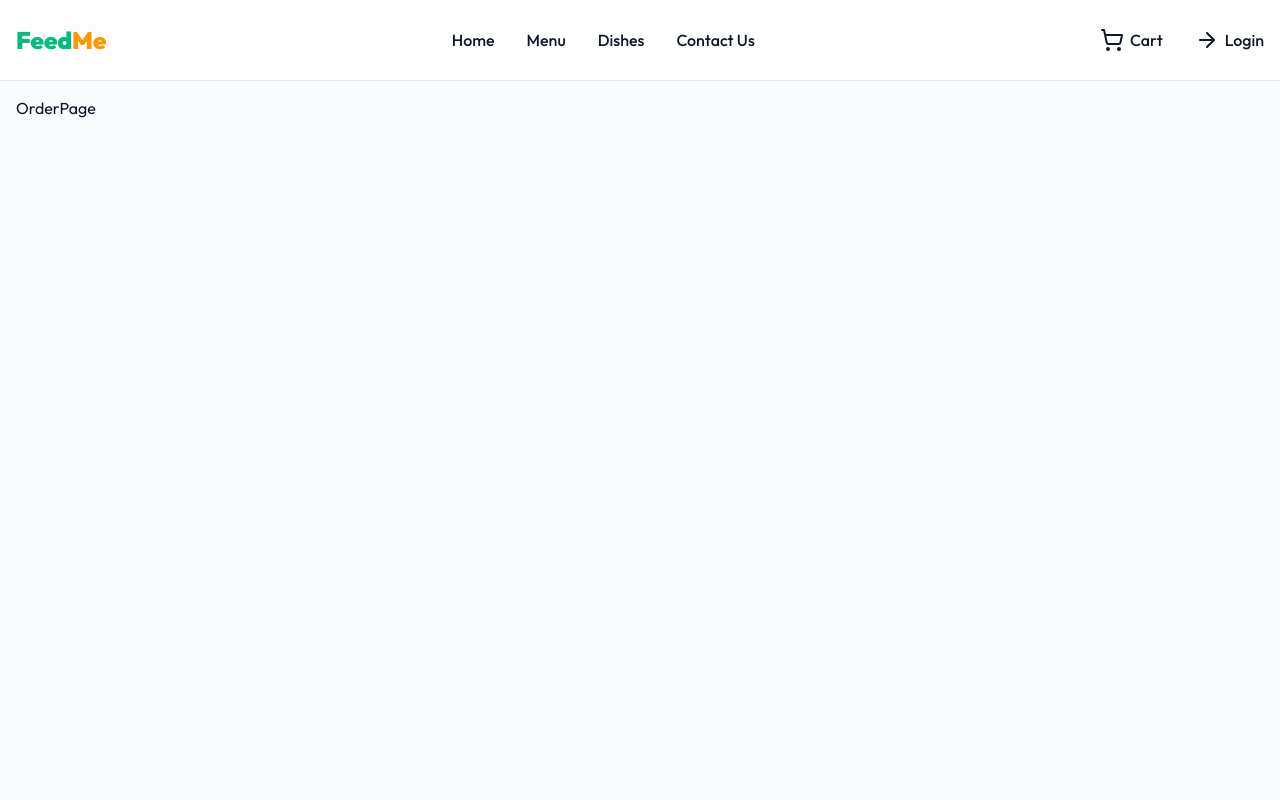
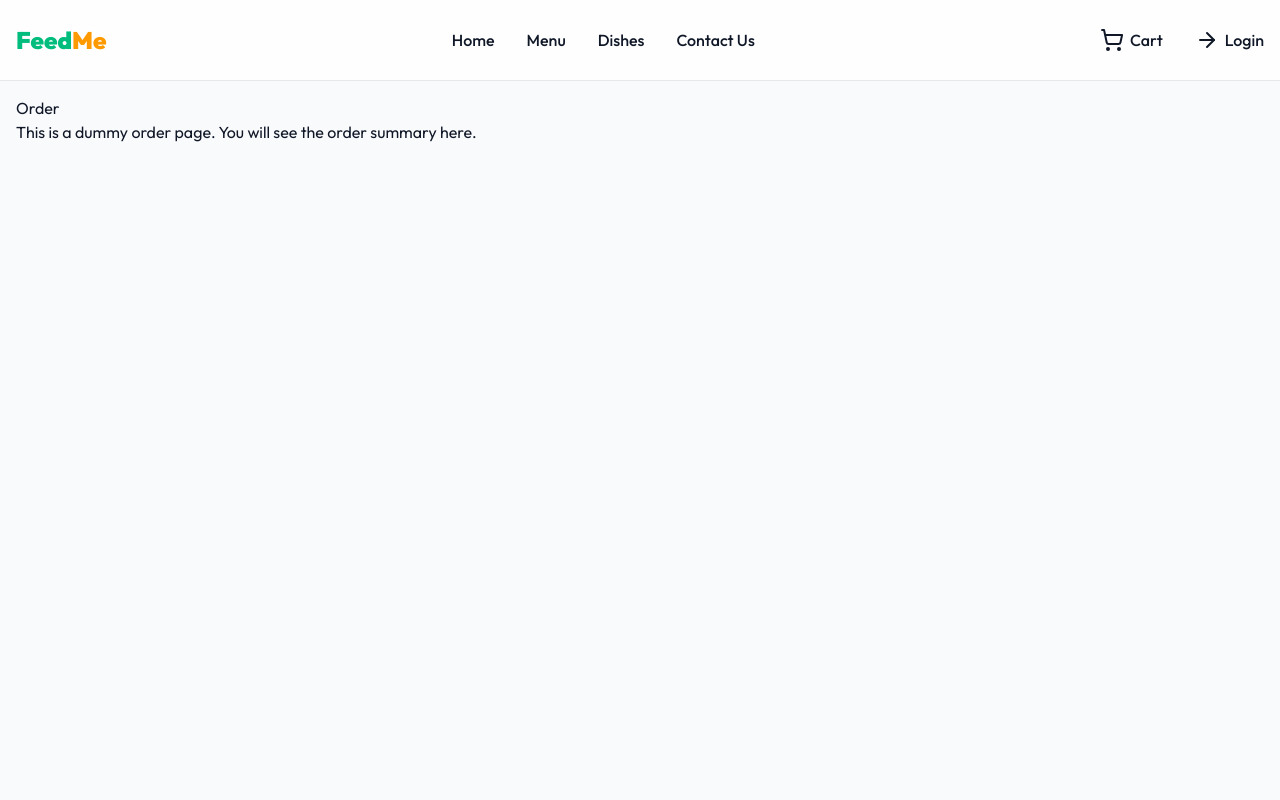
Before and after one commit to hussain-ahmed2/feed-me-food-delivery-website, a Next.js app: page /order in a window 1280 px wide. Shown: the top 800 px of the page. Built offline with nearby package versions, Linux system fonts and the light colour scheme; no server answers; the database is empty.

Commit message:
update profile and order confirm page

```diff
--- a/src/app/(auth)/profile/page.js
+++ b/src/app/(auth)/profile/page.js
@@ -7,9 +7,14 @@ export default async function ProfilePage() {
 	if (!user) redirect("/login");
 	return (
 		<section className="page">
-			<h1>ProfilePage</h1>
-			<br />
-			<LogoutButton />
+			<div>
+				<h1 className="text-3xl font-black mb-4">Profile</h1>
+				<div className="flex flex-col items-center gap-4">
+					<h2 className="text-xl font-medium">{user.name}</h2>
+					<p className="text-gray-500">{user.email}</p>
+					<LogoutButton />
+				</div>
+			</div>
 		</section>
 	);
 }
--- a/src/app/order/page.js
+++ b/src/app/order/page.js
@@ -1,3 +1,8 @@
 export default function OrderPage() {
-	return <div className="page">OrderPage</div>;
+	return (
+		<div className="page">
+			<h1>Order</h1>
+			<p>This is a dummy order page. You will see the order summary here.</p>
+		</div>
+	);
 }
```
